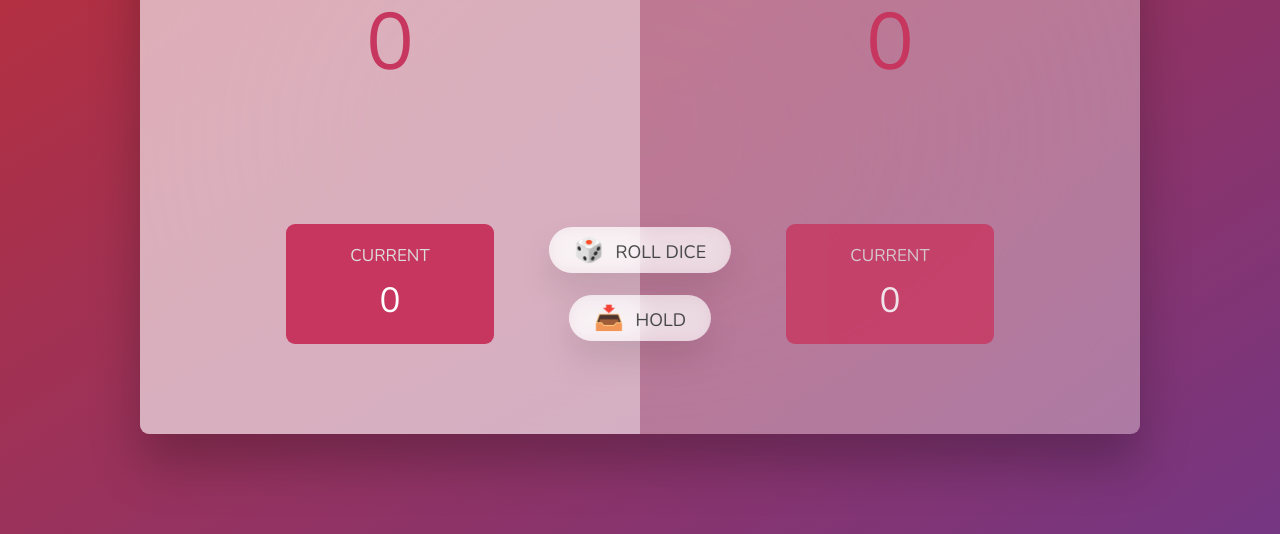
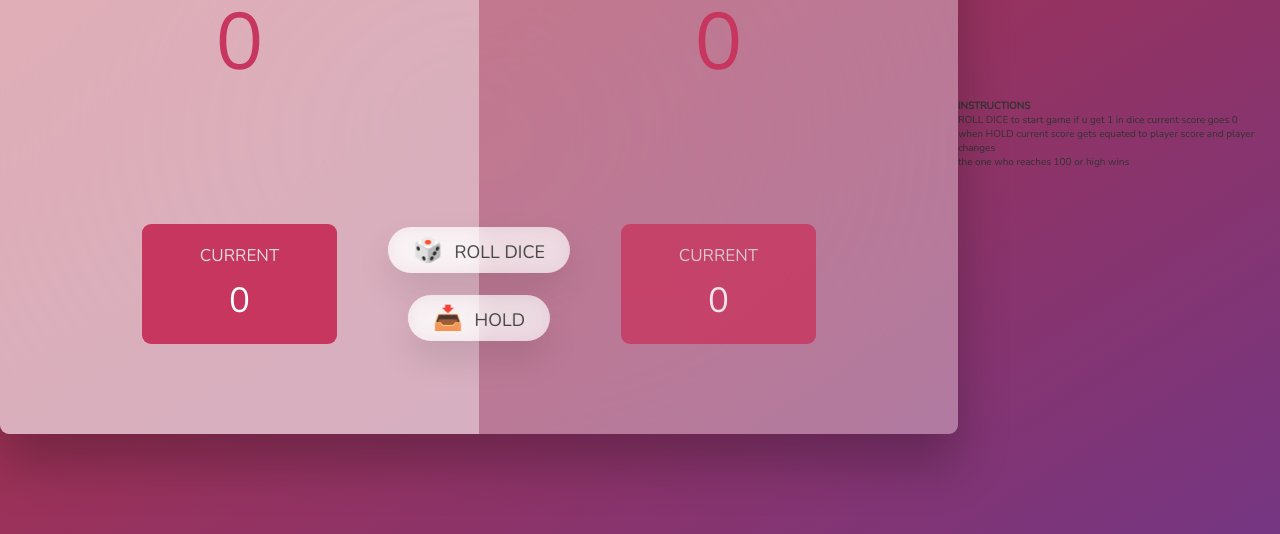
Before and after one commit to divyagidwani43/pig-game, a plain HTML site: page index.html in a window 1280 px wide. Shown: the part 266-800 px from the top of the page. Drawn offline with nearby package versions, Linux system fonts and the light colour scheme.

Commit message:
Update index.html

```diff
--- a/index.html
+++ b/index.html
@@ -31,6 +31,15 @@
       <button class="btn btn--roll">🎲 Roll dice</button>
       <button class="btn btn--hold">📥 Hold</button>
     </main>
+    <span>
+      <h4>INSTRUCTIONS</h4>
+      <p>ROLL DICE to start game if u get 1 in dice current score goes 0</p>
+      <p>when HOLD current score gets equated to player score
+      and player changes</p>
+      <p>the one who reaches 100 or high wins</p>
+
+    </span>
+
     <script src="script.js"></script>
   </body>
 </html>
```
